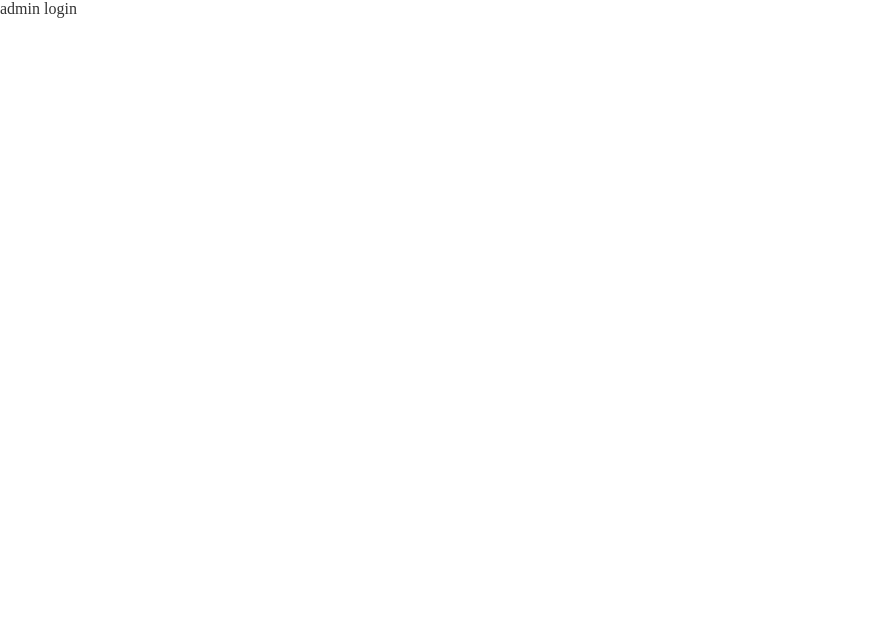
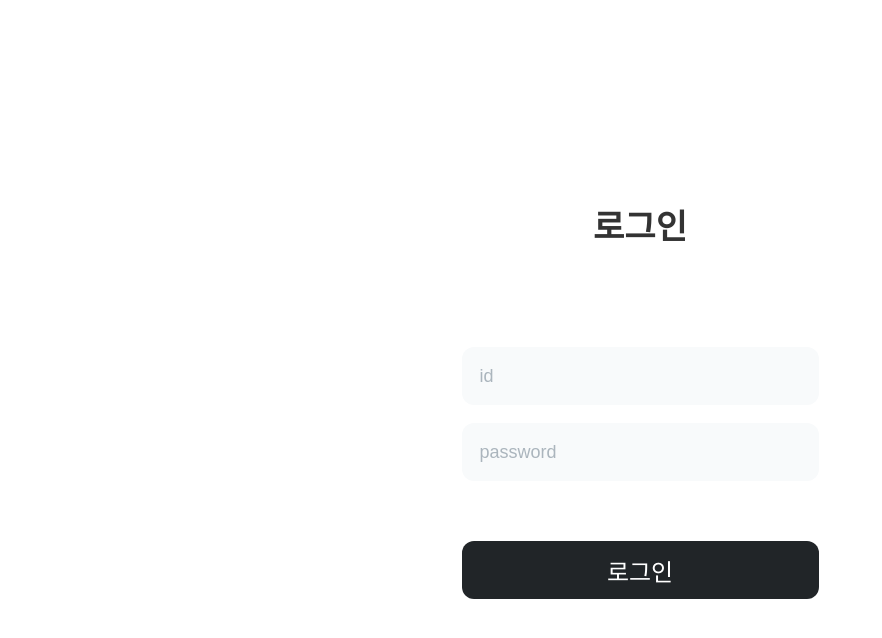
Before and after one commit to Yongsu01/FitU, a React (Create React App) app: page /adminlogin in a window 1280 px wide. Shown: the top 638 px of the page, without its empty margins (0-882 px from the left). Built offline with nearby package versions, Linux system fonts and the light colour scheme; a web font is replaced by a local one.

Commit message:
feat:admin/login  페이지 구현 #1

```diff
--- a/src/pages/adminLogin/adminLogin.tsx
+++ b/src/pages/adminLogin/adminLogin.tsx
@@ -1,17 +1,104 @@
-import React from 'react';
-import styled from 'styled-components';
+import React, { useState } from "react";
+import { useNavigate } from "react-router-dom";
+import styled from "styled-components";
 
 const AdminLogin: React.FC = () => {
+  const [id, setId] = useState<string>("");
+  const [password, setPassword] = useState<string>("");
+  const navigate = useNavigate();
+
+  const handleLogin = (e: React.FormEvent) => {
+    e.preventDefault();
+
+    if (!id || !password) {
+      alert("아이디 또는 비밀번호가 올바르지 않습니다.");
+      return;
+    }
+    console.log("로그인:", { id, password });
+    navigate("/adminmain");
+  };
+
   return (
     <LoginContainer>
-       admin login
+      <Title>로그인</Title>
+      <LoginCard>
+        <form onSubmit={handleLogin}>
+          <div className="input">
+            <input
+              type="text"
+              placeholder="id"
+              value={id}
+              onChange={(e) => setId(e.target.value)}
+            />
+            <input
+              type="password"
+              placeholder="password"
+              value={password}
+              onChange={(e) => setPassword(e.target.value)}
+            />
+          </div>
+          <button type="submit">로그인</button>
+        </form>
+      </LoginCard>
     </LoginContainer>
   );
 };
 
 export default AdminLogin;
 
+const LoginContainer = styled.div`
+  display: flex;
+  flex-direction: column;
+  align-items: center;
+  margin-top: 200px;
+`;
 
-const LoginContainer = styled.div`
+const Title = styled.div`
+  font-size: 34px;
+  font-weight: 700;
+`;
 
+const LoginCard = styled.div`
+  form {
+    display: flex;
+    flex-direction: column;
+    margin-top: 80px;
+  }
+  input,
+  button {
+    width: 357px;
+    height: 58px;
+    border-radius: 12px;
+    border: none;
+    outline: none;
+    box-sizing: border-box;
+  }
+
+  input {
+    margin-top: 18px;
+    display: flex;
+    flex-direction: column;
+    padding-left: 18px;
+    background-color: #f8fafb;
+
+    font-size: 18px;
+  }
+
+  input::placeholder {
+    color: #abb5bd;
+    font-size: 18px;
+  }
+
+  button {
+    display: flex;
+    margin-top: 60px;
+    align-items: center;
+    justify-content: center;
+    background-color: #212528;
+    color: #fff;
+    cursor: pointer;
+
+    font-size: 24px;
+    font-weight: 400;
+  }
 `;
```
